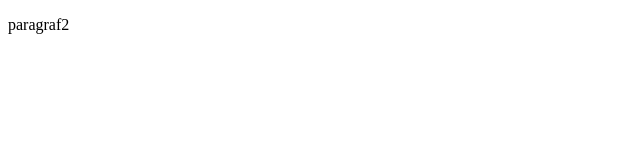
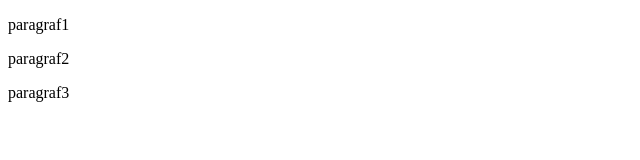
Before and after one commit to GuardianDelMar/gitjestgit, a plain HTML site: page index.html in a window 1280 px wide. Shown: the whole page, without its empty margins (0-640 px from the left). Drawn offline with Linux system fonts and the light colour scheme.

Commit message:
Merged master with version2

```diff
--- a/index.html
+++ b/index.html
@@ -7,8 +7,9 @@
 </head>
 
 <body>
-    <p></p>
+    <p>paragraf1</p>
     <p>paragraf2</p>
+    <p>paragraf3</p>
 </body>
 
 </html>
```
